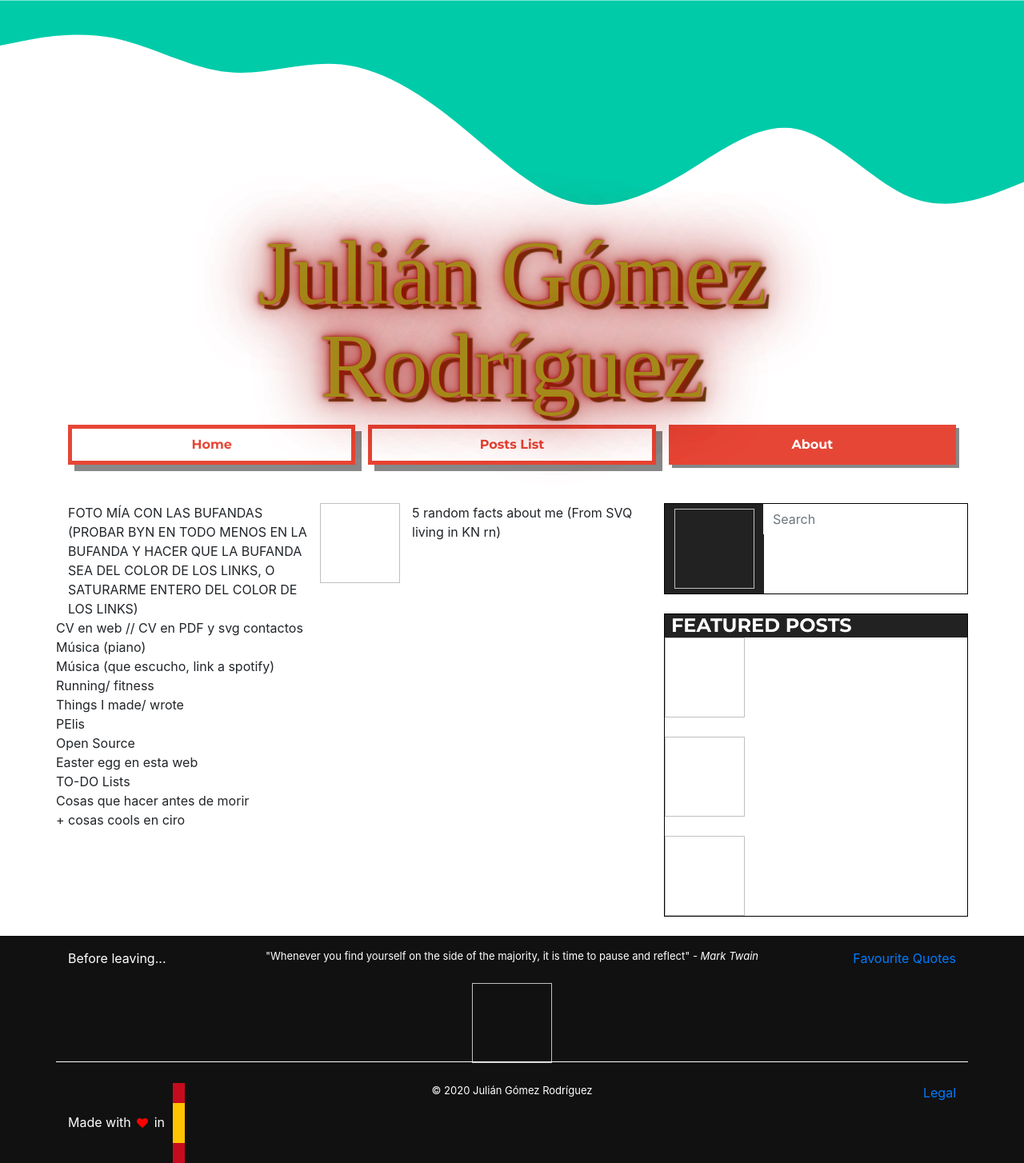
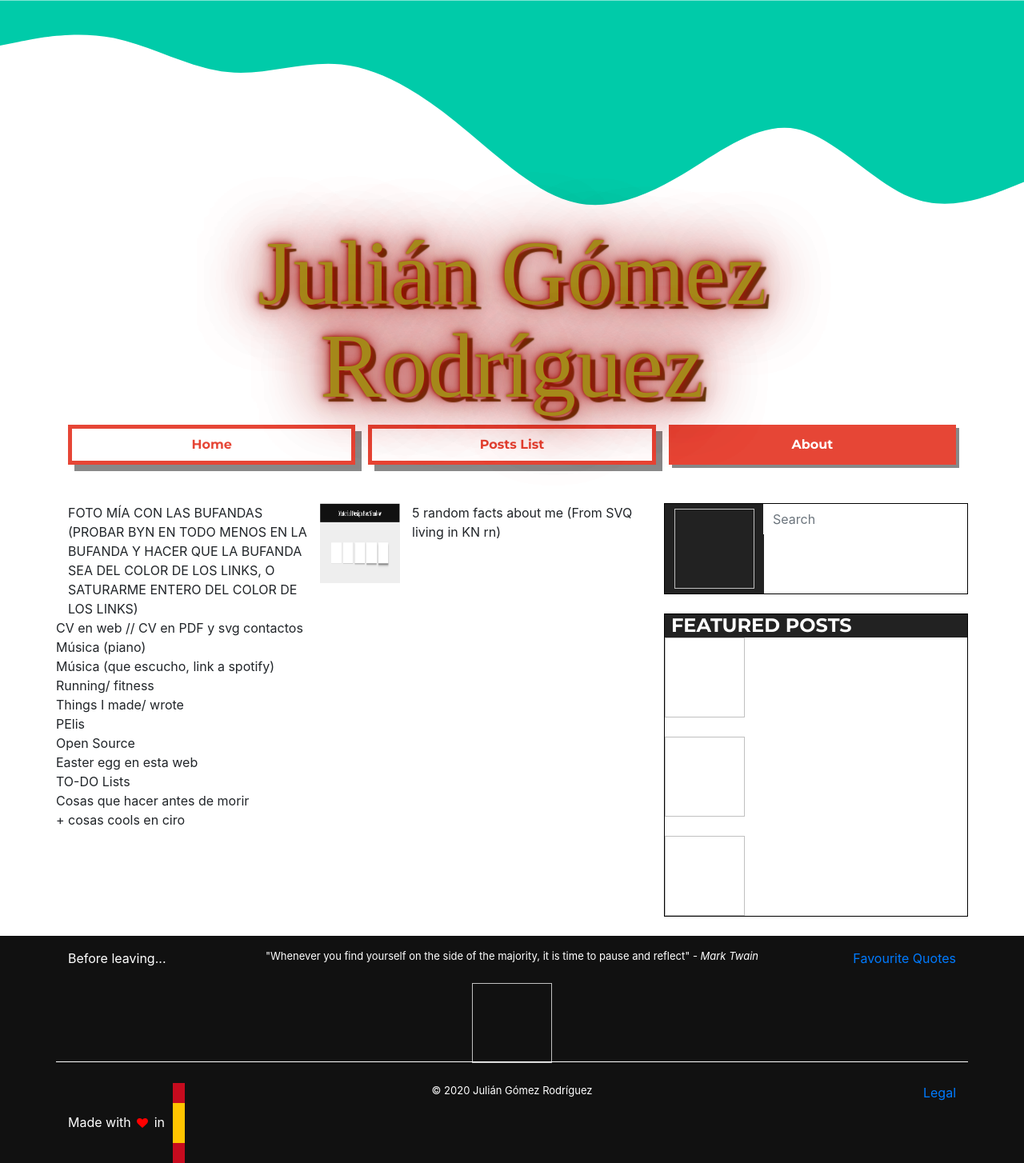
Before and after one commit to JulianGR/JulianGR.github.io, a Jekyll site: the page built from about.html, in a window 1280 px wide. Shown: the whole page at 80% size. Built offline with Jekyll 4.4.1, drawn with Linux system fonts in a browser that asks for light colours; some web fonts are replaced.

Commit message:
testing images

```diff
--- a/about.html
+++ b/about.html
@@ -16,7 +16,8 @@ layout: default
   </div>
 
 
-  <img href='{{site.baseurl}}/1_2ZUhePZinwXfe8V7DtX79A.png'>
+
+  <img src="{{ site.baseurl }}/images/1_2ZUhePZinwXfe8V7DtX79A.png">
 
   <div class='col'>
 
```
Also changed, not shown: images/1_2ZUhePZinwXfe8V7DtX79A.png (renamed from 1_2ZUhePZinwXfe8V7DtX79A.png).
